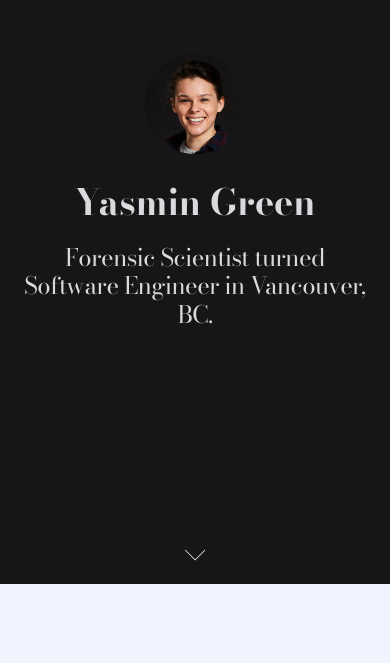
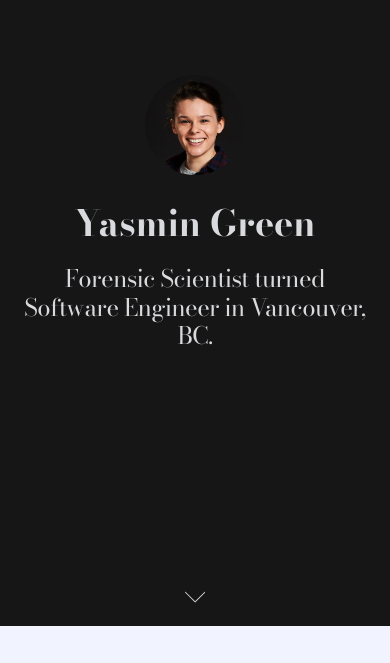
Before and after one commit to yasgreen93/yasmin-green-site, a Nuxt app: page / in a window 390 px wide. Shown: the part 176-839 px from the top of the page. Built offline with nearby package versions, Linux system fonts and the light colour scheme.

Commit message:
Bugfix - Fixing header height on mobile

```diff
--- a/components/HeaderSection.vue
+++ b/components/HeaderSection.vue
@@ -51,7 +51,7 @@ export default {
 .Header__header {
   @apply flex flex-col items-center justify-center text-center;
 
-  height: 90vh;
+  height: 95dvh;
 }
 
 .Header__avatar {
```
